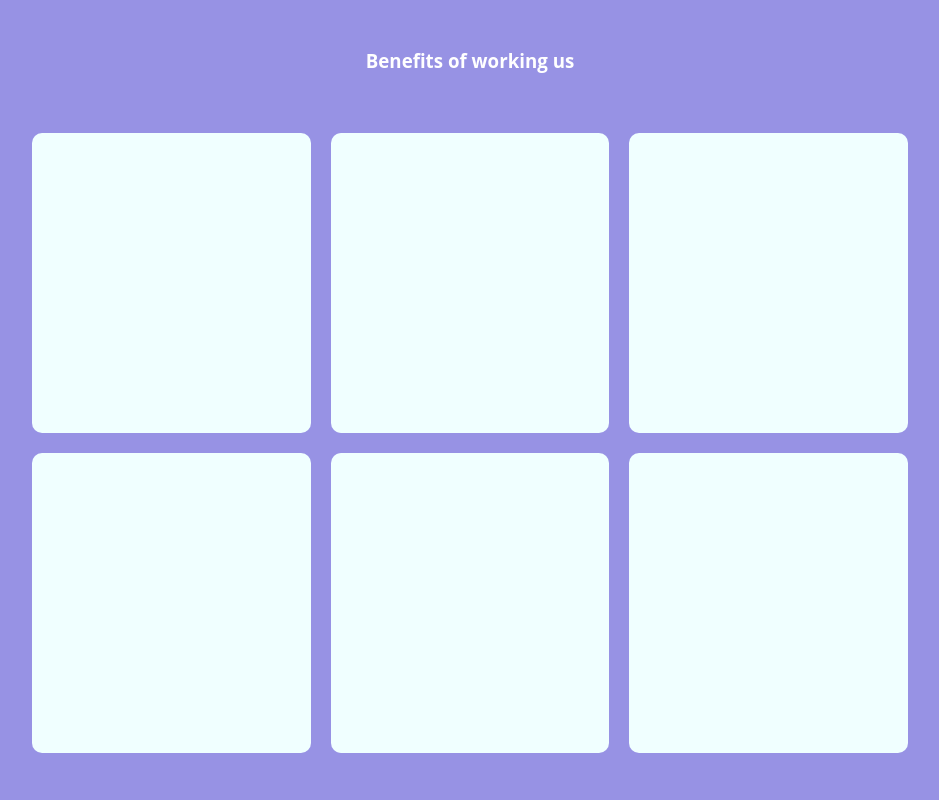
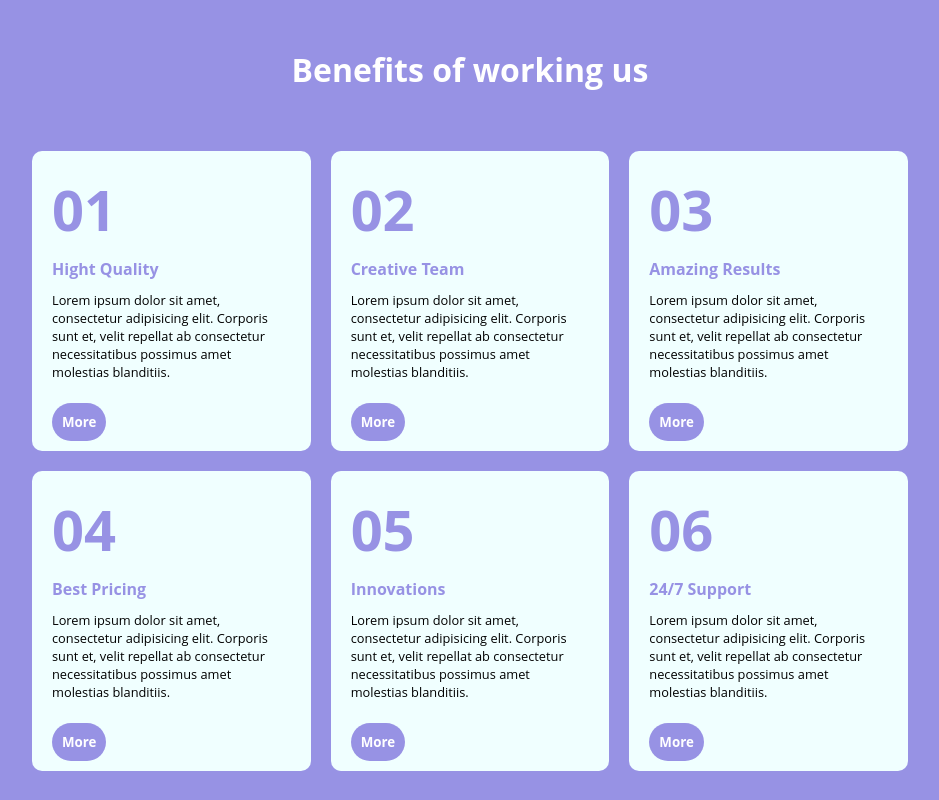
Before and after one commit to bettercallpaul07/htmlcss-responsive-layout, a plain HTML site: page index.html in a window 1280 px wide. Shown: the part 2020-2820 px from the top of the page, without its empty margins (170-1109 px from the left). Drawn offline with Linux system fonts and the light colour scheme.

Commit message:
Benefit-section added

```diff
--- a/css/style.css
+++ b/css/style.css
@@ -324,6 +324,7 @@ main {
 
 
 
+
 /* BENEFIT SECTION */
 
 #benefits {
@@ -337,6 +338,7 @@ main {
     text-align: center;
     padding-bottom: 50px;
     color: white;
+    font-size: 2em;
 }
 
 #benefits .cards {
@@ -350,9 +352,38 @@ main {
     height: 300px;
     margin: 10px;
     background-color: azure;
-    color: #0084FD;
+    color: black;
     border-radius: 10px;
+    padding: 20px;
+
 }
+
+#benefits .card p:first-child {
+    font-weight: bold;
+    font-size: 3.5em;
+    color: var(--secondary-color);
+    padding-bottom: 0.2em;
+}
+
+
+#benefits .card .card-text {
+    font-size: 0.8em;
+    padding-top: 0.3em;
+    padding-bottom: 1em;
+
+}
+
+#benefits .card h4 {
+    color: var(--secondary-color);
+    padding-bottom: 0.4em;
+
+}
+
+
+
+
+
+
 
 
 /* FINE BENEFIT SECTION  */
@@ -418,6 +449,17 @@ footer {
     color: white;
 }
 
+.benefit-button {
+    background-color:var(--secondary-color);
+    color: white;
+    border: none;
+    border-radius: 30px;
+    padding: 10px;
+    text-decoration: none;
+    font-weight: bold;
+    margin-top: 10px;
+}
+
 
 
 /* MEDIA QUERY */
--- a/index.html
+++ b/index.html
@@ -164,22 +164,40 @@
                     <h3>Benefits of working us</h3>
                     <div class="cards dflex">
                         <div class="card">
-
+                            <p>01</p>
+                            <h4>Hight Quality</h4>
+                            <p class="card-text">Lorem ipsum dolor sit amet, consectetur adipisicing elit. Corporis sunt et, velit repellat ab consectetur necessitatibus possimus amet molestias blanditiis.</p>
+                            <button class="benefit-button">More</button>
                         </div>
                         <div class="card">
-
+                            <p>02</p>
+                            <h4>Creative Team</h4>
+                            <p class="card-text">Lorem ipsum dolor sit amet, consectetur adipisicing elit. Corporis sunt et, velit repellat ab consectetur necessitatibus possimus amet molestias blanditiis.</p>
+                            <button class="benefit-button">More</button>
                         </div>
                         <div class="card">
-
+                            <p>03</p>
+                            <h4>Amazing Results</h4>
+                            <p class="card-text">Lorem ipsum dolor sit amet, consectetur adipisicing elit. Corporis sunt et, velit repellat ab consectetur necessitatibus possimus amet molestias blanditiis.</p>
+                            <button class="benefit-button">More</button>
                         </div>
                         <div class="card">
-
+                            <p>04</p>
+                            <h4>Best Pricing</h4>
+                            <p class="card-text">Lorem ipsum dolor sit amet, consectetur adipisicing elit. Corporis sunt et, velit repellat ab consectetur necessitatibus possimus amet molestias blanditiis.</p>
+                            <button class="benefit-button">More</button>
                         </div>
                         <div class="card">
-
+                            <p>05</p>
+                            <h4>Innovations</h4>
+                            <p class="card-text">Lorem ipsum dolor sit amet, consectetur adipisicing elit. Corporis sunt et, velit repellat ab consectetur necessitatibus possimus amet molestias blanditiis.</p>
+                            <button class="benefit-button">More</button>
                         </div>
                         <div class="card">
-
+                            <p>06</p>
+                            <h4>24/7 Support</h4>
+                            <p class="card-text">Lorem ipsum dolor sit amet, consectetur adipisicing elit. Corporis sunt et, velit repellat ab consectetur necessitatibus possimus amet molestias blanditiis.</p>
+                            <button class="benefit-button">More</button>
                         </div>
 
                     </div>
```
